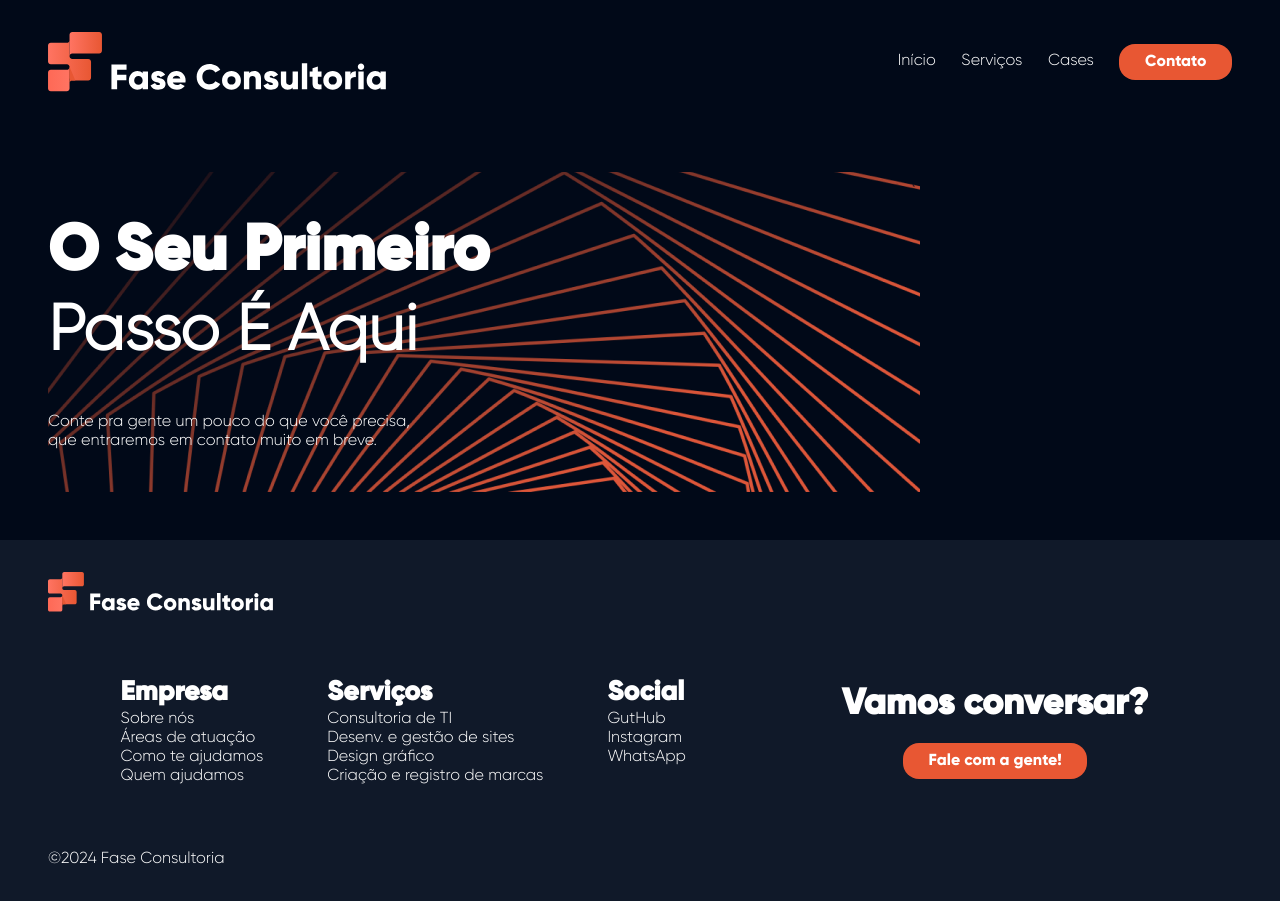
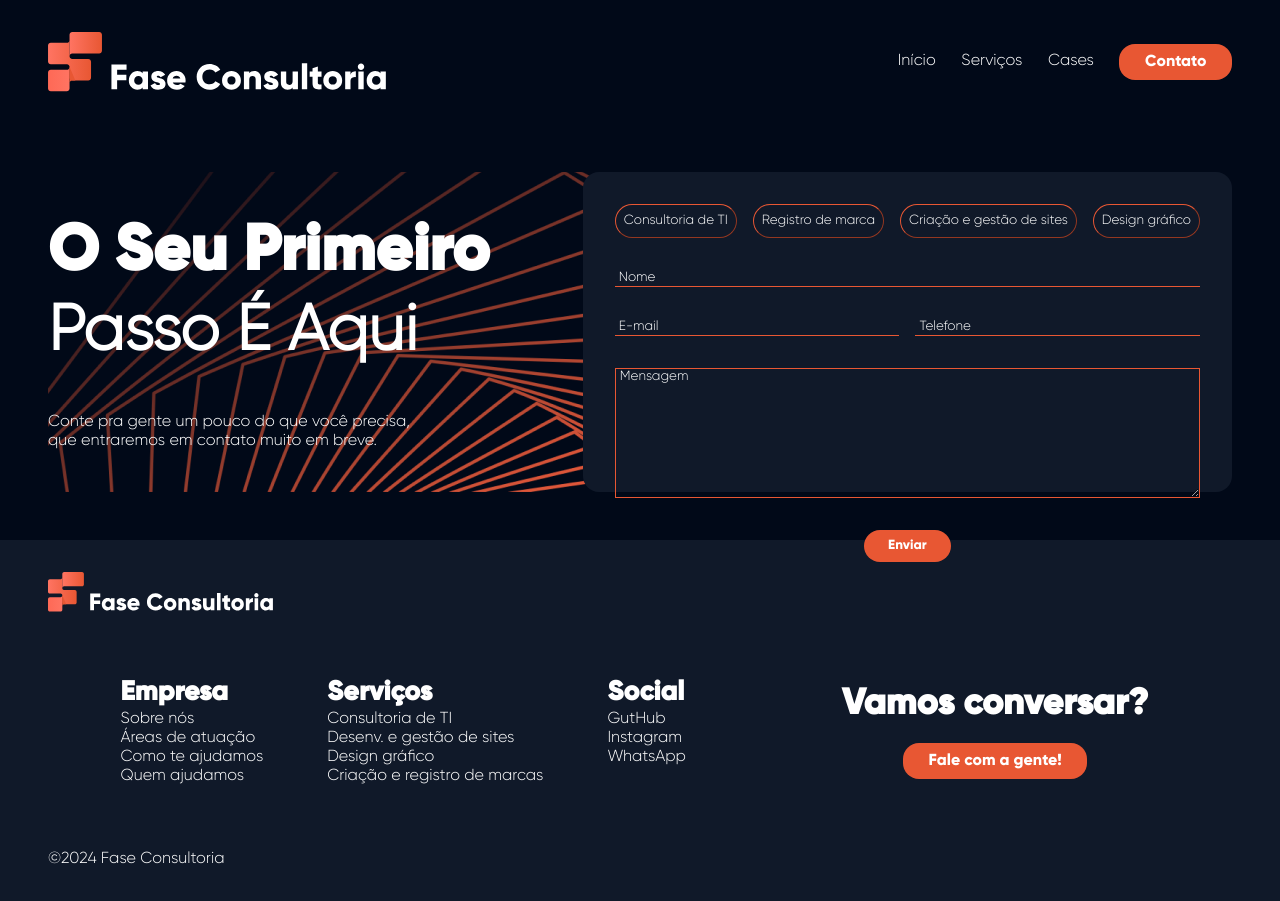
Before and after one commit to LeonardoLeite/fase-consultoria, a Vue app: page /contact in a window 1280 px wide. Built offline with nearby package versions, Linux system fonts and the light colour scheme.

Commit message:
ContacView
Implementation of Contact View. Needs to implement the methods to do the fields validations and send mail.

```diff
--- a/src/views/ContactView.vue
+++ b/src/views/ContactView.vue
@@ -8,13 +8,52 @@
       </p>
     </div>
     <!-- TODO Create the form component to send client informations by email -->
-    <div id="rightContent"></div>
+    <div id="rightContent">
+      <div id="buttons">
+        <button class="serviceButton">Consultoria de TI</button>
+        <button class="serviceButton">Registro de marca</button>
+        <button class="serviceButton">Criação e gestão de sites</button>
+        <button class="serviceButton">Design gráfico</button>
+      </div>
+      <form @submit.prevent="submitForm" id="clientForm">
+        <input type="text" name="name" id="name" placeholder="Nome" v-model="clientName" />
+        <div id="innerForm">
+          <input type="email" name="mail" id="mail" placeholder="E-mail" v-model="clientMail" />
+          <input type="tel" name="phone" id="phone" placeholder="Telefone" v-model="clientPhone" />
+        </div>
+        <textarea
+          name="message"
+          id="message"
+          cols="30"
+          rows="8"
+          placeholder="Mensagem"
+          v-model="clientMessage"></textarea>
+        <button id="submitMessage">Enviar</button>
+      </form>
+    </div>
   </section>
 </template>
 
 <!--Script-->
 <script>
-export default {}
+export default {
+  data() {
+    return {
+      clientName: '',
+      clientMail: '',
+      clientPhone: '',
+      clientMessage: ''
+    }
+  },
+  methods: {
+    submitForm() {
+      console.log('Name: ' + this.clientName)
+      console.log('Mail: ' + this.clientMail)
+      console.log('Phone: ' + this.clientPhone)
+      console.log('Message: ' + this.clientMessage)
+    }
+  }
+}
 </script>
 
 <!--Style-->
@@ -26,6 +65,49 @@ export default {}
   background-repeat: no-repeat;
   background-position-y: bottom;
   height: 40vh;
+  display: flex;
+  justify-content: space-between;
+}
+
+#buttons {
+  display: flex;
+  gap: 1rem;
+  flex-wrap: wrap;
+}
+
+#clientForm {
+  display: flex;
+  flex-direction: column;
+  gap: 2rem;
+}
+
+#innerForm {
+  display: flex;
+  gap: 1rem;
+}
+
+#innerForm > input {
+  width: 100%;
+}
+
+input {
+  border-top: none;
+  border-left: none;
+  border-right: none;
+}
+
+input,
+textarea {
+  background-color: transparent;
+  border-color: var(--main-orange-color);
+  border-width: 1px;
+  color: white;
+  padding-left: 4px;
+}
+
+input::placeholder,
+textarea::placeholder {
+  color: white;
 }
 
 #leftContent {
@@ -34,4 +116,33 @@ export default {}
   flex-direction: column;
   justify-content: space-evenly;
 }
+
+#rightContent {
+  background-color: var(--main-blue-color);
+  border-radius: 1rem;
+  padding: 2rem;
+  height: 100%;
+  display: flex;
+  flex-direction: column;
+  gap: 2rem;
+}
+
+.serviceButton {
+  background-color: transparent;
+  border-color: var(--main-orange-color);
+  border-radius: 2rem;
+  border-width: 1px;
+  padding: 0.5rem;
+  color: white;
+}
+
+#submitMessage {
+  background-color: var(--main-orange-color);
+  border-style: none;
+  border-radius: 1rem;
+  padding: 0.5rem 1.5rem;
+  color: white;
+  font-family: 'Gilroy-ExtraBold';
+  align-self: center;
+}
 </style>
```
